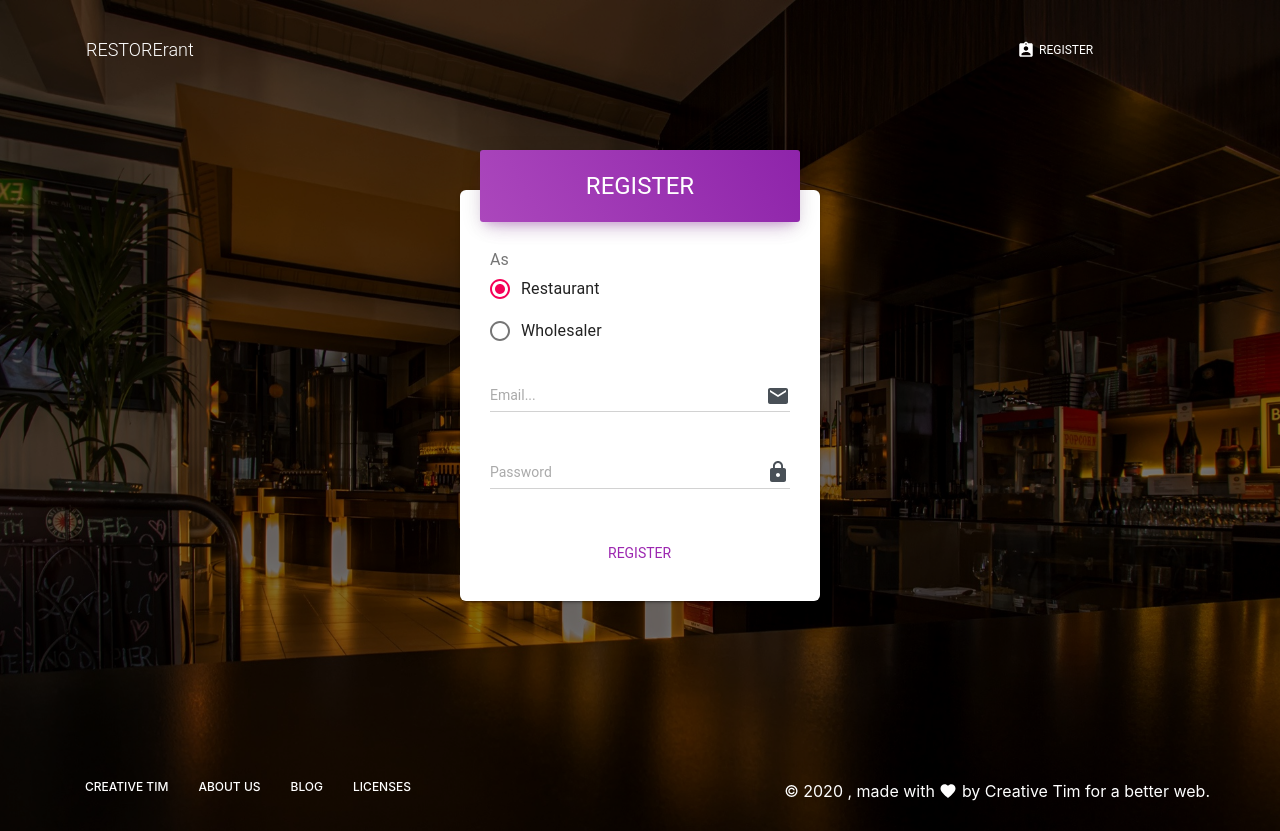
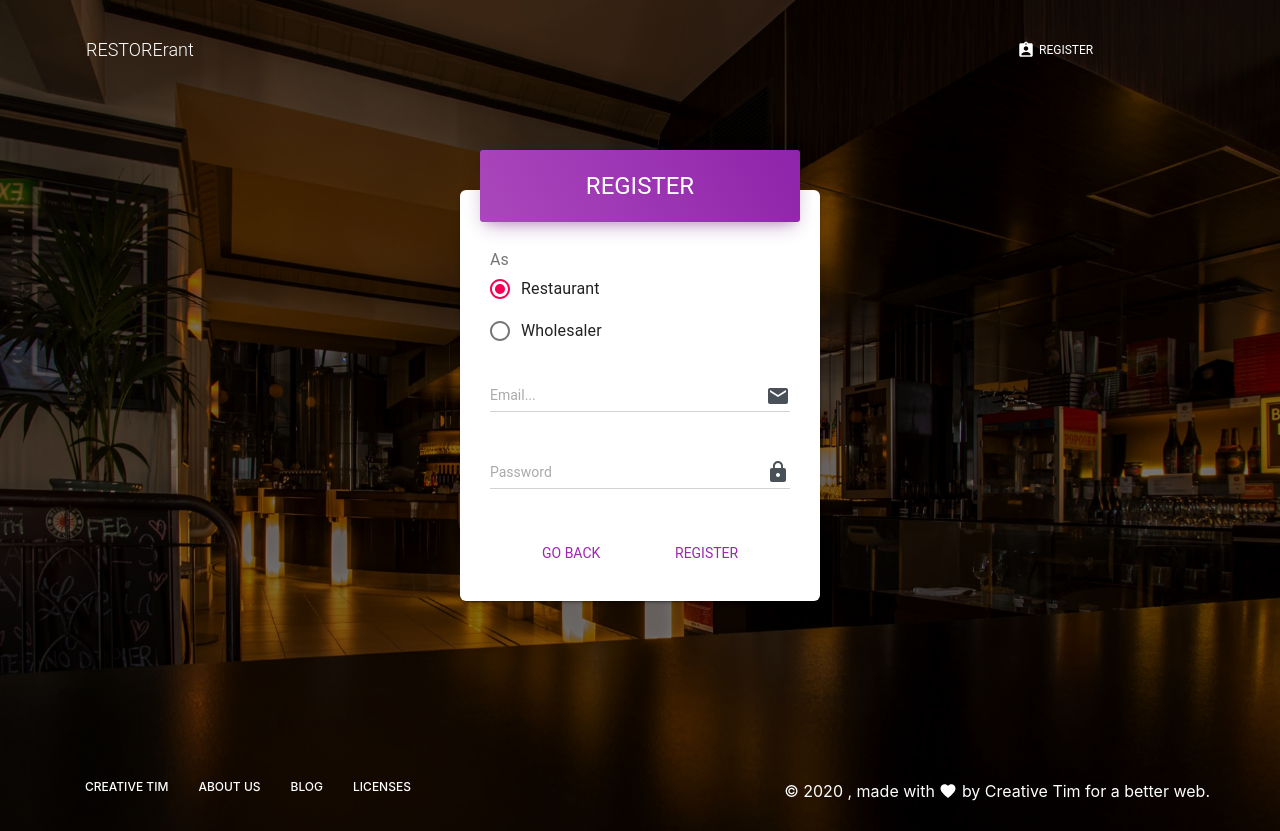
Before and after one commit to jerryz-hello/ReSTORErant, a React (Create React App) app: page /register in a window 1280 px wide. Built offline with nearby package versions, Linux system fonts and the light colour scheme.

Commit message:
Back link for Register Page

```diff
--- a/src/Register.js
+++ b/src/Register.js
@@ -175,6 +175,11 @@ export default function LoginPage(props) {
                     />
                   </CardBody>
                   <CardFooter className={classes.cardFooter}>
+                  <Button
+                    href = "/"
+                    simple color="primary" size="lg">
+                    GO BACK
+                  </Button>
                     <Button
                       type="submit"
                       simple color="primary" size="lg">
```
